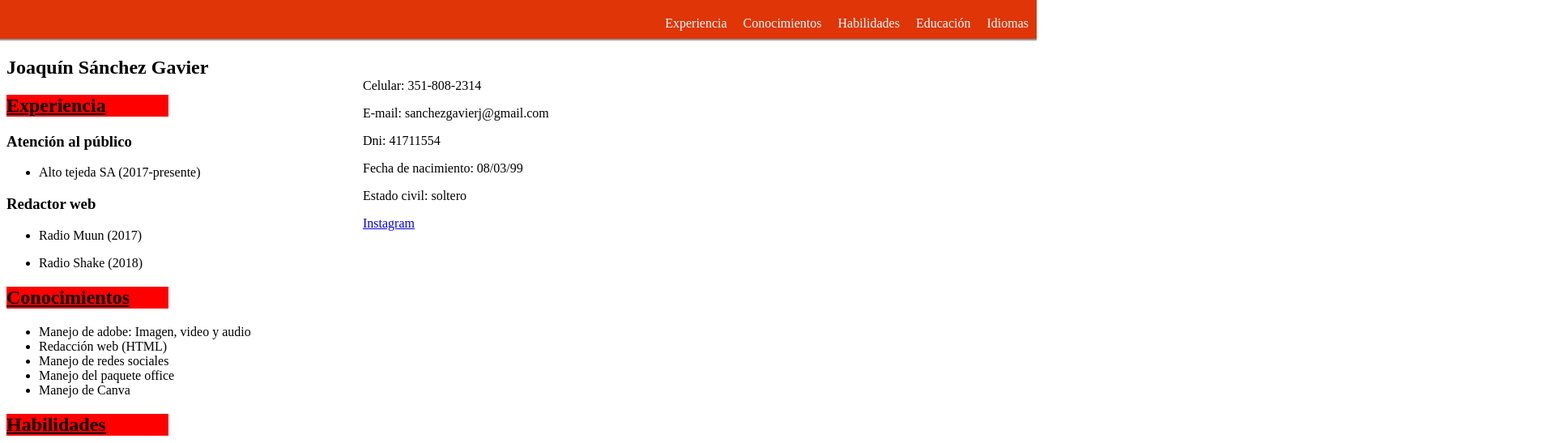
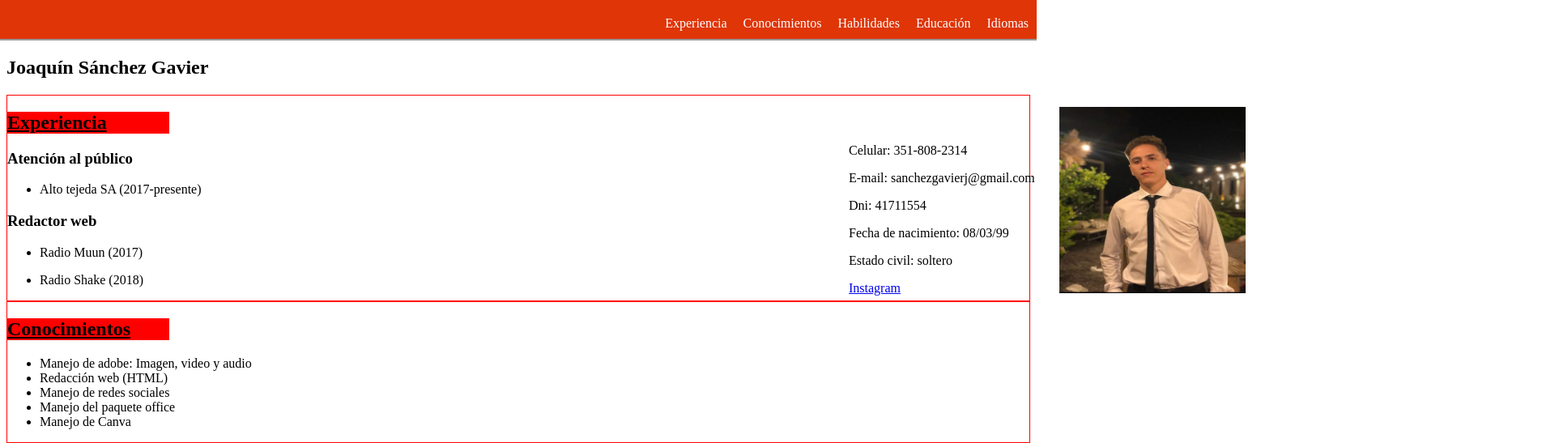
Before and after one commit to joaquinsg99/repositorio-front-conectado-con-el-git, a plain HTML site: page index.html in a window 1280 px wide. Shown: the top 547 px of the page at 81% size, 1920 px wide, since content can reach past the window. Drawn offline with Linux system fonts and the light colour scheme.

Commit message:
actualizacion con foto

```diff
--- a/index.html
+++ b/index.html
@@ -78,7 +78,9 @@ Periodismo con articulación en UCSE </ul>
 <ul>Estado civil: soltero</ul>
 <ul class="project-tile"> <a id="profile-link" href="https://www.instagram.com/joaquinsanchez_g/?hl=es-la" target="_blank">Instagram</a> </ul>
 </section>
-
+<section >
+  <img src="fotos/fotoperfil.jpg" alt="Joaquín Sánchez Gavier" class="foto">
+</section>
 
 </body>
 </html>
--- a/style.css
+++ b/style.css
@@ -24,6 +24,9 @@
  .secciones {
    position: relative;
    top: 50px;
+   border-color: red;
+   border-width: 1px;
+   border-style: solid;
  }
  #titulos-divisorios {
    background-color: red;
@@ -31,6 +34,13 @@
  }
  #projects {
    position: relative;
-   bottom: 1000px;
-   left: 400px;
+   bottom: 1030px;
+   left: 1000px;
  }
+ .foto {
+  position: relative;
+  bottom: 1279px;
+   left: 1300px;
+  height: 230PX;
+  width: 230px;
+ }
```
Also changed, not shown: fotos/fotoperfil.jpg (added).
